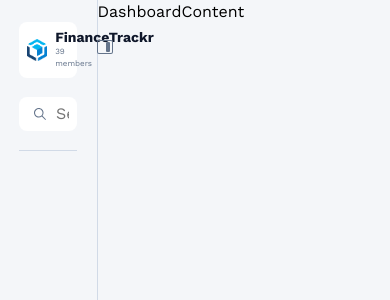
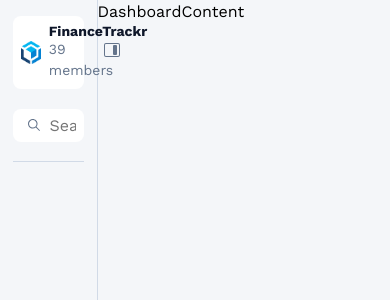
Before and after one commit to nevenmitrovic/financetrackr, a React (Vite) app: page / in a window 390 px wide. Shown: the top 300 px of the page. Built offline with nearby package versions, Linux system fonts and the light colour scheme.

Commit message:
mobile breakpoint ui for sidebar header and isMobile util

```diff
--- a/src/components/sidebar/sidebar-header/search/Search.tsx
+++ b/src/components/sidebar/sidebar-header/search/Search.tsx
@@ -12,12 +12,7 @@ const Search = ({ onChange }: ISearchProps) => {
 
 	return (
 		<div className={`sidebar-search ${!open ? 'hidden' : ''}`}>
-			<input
-				type='text'
-				placeholder='Search "last paycheck"'
-				onChange={onChange}
-				name='sidebarSearch'
-			/>
+			<input type='text' placeholder='Search' onChange={onChange} name='sidebarSearch' />
 			<IoIosSearch className='input-icon' />
 		</div>
 	)
--- a/src/components/sidebar/sidebar-header/search/search.style.css
+++ b/src/components/sidebar/sidebar-header/search/search.style.css
@@ -32,6 +32,3 @@ input:focus::placeholder {
 	opacity: 0;
 	visibility: hidden;
 }
-
-@media (width > 900) {
-}
--- a/src/components/sidebar/sidebar-header/sidebar-logo-card/SidebarLogoCard.tsx
+++ b/src/components/sidebar/sidebar-header/sidebar-logo-card/SidebarLogoCard.tsx
@@ -8,7 +8,7 @@ const SidebarLogoCard = () => {
 
 	return (
 		<div className={`sidebar-card ${!open ? 'transparent' : ''}`} onClick={toggleOpen}>
-			<img className='logo' src={logo} alt='financetrackr logo' />
+			<img className={`logo ${!open ? 'margin-auto' : ''}`} src={logo} alt='financetrackr logo' />
 			<div className={`sidebar-card-title ${!open ? 'hidden' : ''}`}>
 				<h3>FinanceTrackr</h3>
 				<p>39 members</p>
--- a/src/components/sidebar/sidebar-header/sidebar-logo-card/sidebar-logo-card.style.css
+++ b/src/components/sidebar/sidebar-header/sidebar-logo-card/sidebar-logo-card.style.css
@@ -7,10 +7,23 @@
 }
 .sidebar-card-title > p {
 	color: var(--clr-text-secondary);
-	font-size: var(--font-size-xs);
+	font-size: var(--font-size-sm);
 }
 .sidebar-card-title > h3 {
 	font-size: var(--font-size-sm);
+}
+.icon {
+	margin-block: auto;
+}
+
+@media (width > 768px) {
+	.logo {
+		max-width: 24px;
+	}
+	.icon > svg {
+		width: 16px;
+		height: 16px;
+	}
 }
 
 @media (width > 900px) {
@@ -18,10 +31,14 @@
 		max-width: 28px;
 	}
 	.sidebar-card-title > p {
-		font-size: var(--font-size-sm);
+		font-size: var(--font-size-regular);
 	}
 	.sidebar-card-title > h3 {
 		font-size: var(--font-size-regular);
+	}
+	.icon > svg {
+		width: 24px;
+		height: 24px;
 	}
 }
 
@@ -30,7 +47,7 @@
 		max-width: 36px;
 	}
 	.sidebar-card-title > p {
-		font-size: var(--font-size-regular);
+		font-size: var(--font-size-lg);
 	}
 	.sidebar-card-title > h3 {
 		font-size: var(--font-size-lg);
--- a/src/index.css
+++ b/src/index.css
@@ -193,7 +193,7 @@
 
 @layer utilities {
 	.container {
-		padding: 1.4rem 1.2rem;
+		padding: 1rem 0.8rem;
 	}
 
 	.sidebar-card {
@@ -210,6 +210,10 @@
 		display: none !important;
 	}
 
+	.margin-auto {
+		margin: auto !important;
+	}
+
 	.transparent {
 		background-color: transparent;
 	}
@@ -218,9 +222,9 @@
 		background-color: var(--clr-bg-main);
 	}
 
-	@media (width > 900) {
+	@media (width > 768) {
 		.container {
-			padding: 1rem 0.8rem;
+			padding: 1.4rem 1.2rem;
 		}
 	}
 }
```
Also changed, not shown: src/utils/index.ts (added, +9 -0 lines).
